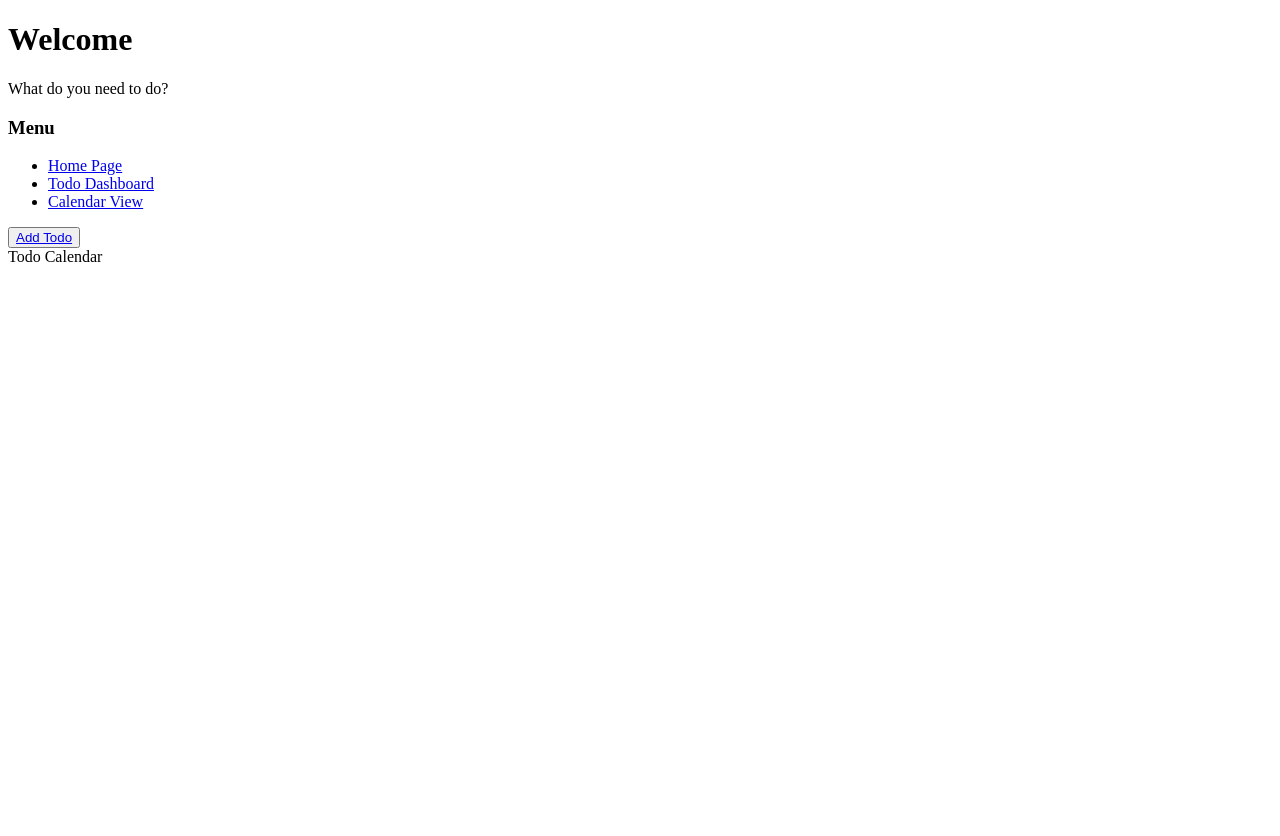
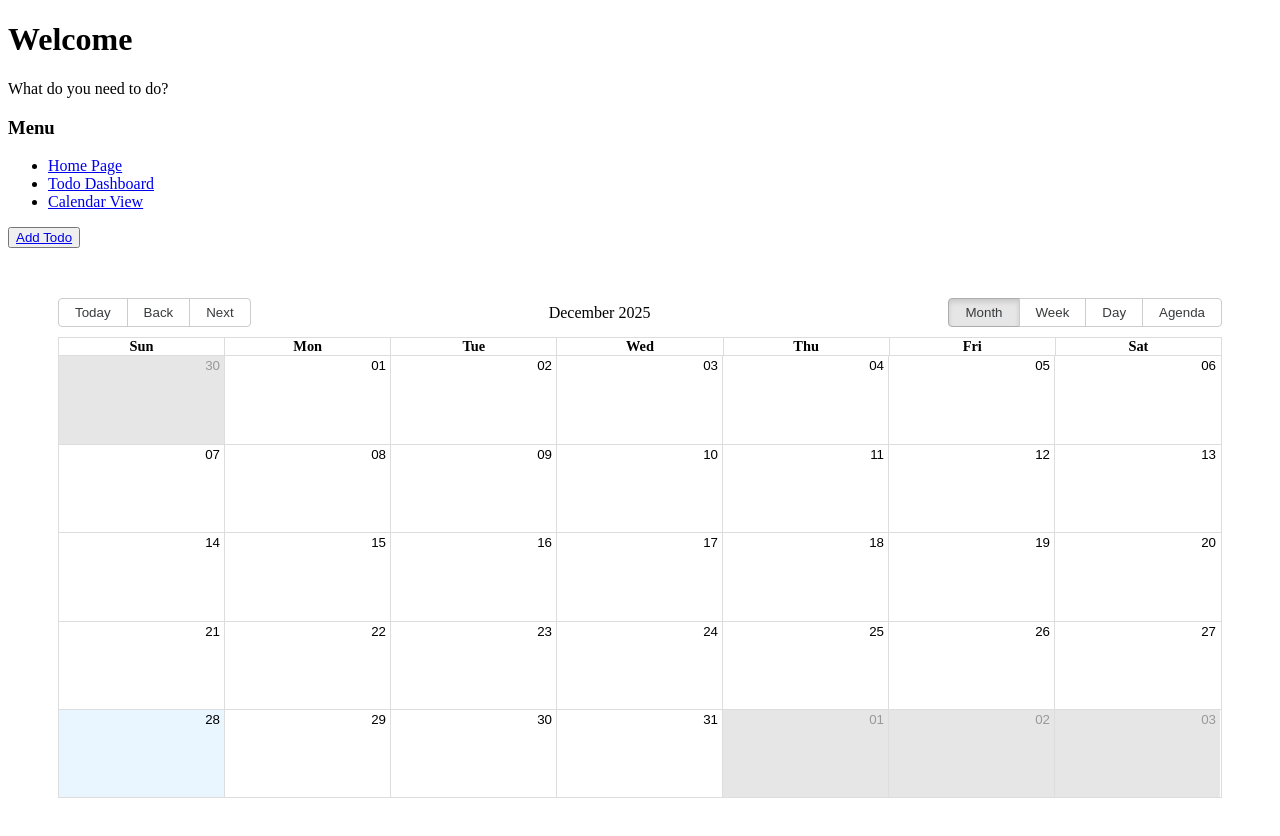
Before and after one commit to mfdigug/phase-2-project, a React (Create React App) app: page /todocalendar in a window 1280 px wide. Shown: the top 836 px of the page. Before the commit the page ends 800 px from the top, so only its background shows below. Built offline with nearby package versions, Linux system fonts and the light colour scheme; no server answers.

Commit message:
added react-big-calendar and date-fns to TodoCalendar component and set events to allTodos state variable

```diff
--- a/package.json
+++ b/package.json
@@ -14,6 +14,8 @@
     "@testing-library/user-event": "^13.5.0",
     "date-fns": "^4.1.0",
     "react": "^19.2.3",
+    "react-big-calendar": "^1.19.4",
+    "react-date-picker": "^12.0.1",
     "react-dom": "^19.2.3",
     "react-router-dom": "^7.11.0",
     "react-scripts": "5.0.1",
--- a/src/AddTodo.js
+++ b/src/AddTodo.js
@@ -89,10 +89,7 @@ function AddTodo({ onHandleAddTodo }){
           value={newTodo.end}
           onChange={handleChange}
         />
-
-
-
-
+        <br />
         <button type="submit">Add todo</button>
       </form>
     </div>
--- a/src/App.js
+++ b/src/App.js
@@ -78,7 +78,7 @@ function App() {
         <Route
           path="/todocalendar"
           element={
-            <TodoCalendar />
+            <TodoCalendar allTodos={allTodos}/>
           }
         />
 
--- a/src/TodoCalendar.js
+++ b/src/TodoCalendar.js
@@ -1,8 +1,35 @@
-import React from 'react'
+import { Calendar, dateFnsLocalizer } from 'react-big-calendar'
+import format from "date-fns/format"
+import parse from "date-fns/parse"
+import startOfWeek from "date-fns/startOfWeek"
+import getDay from "date-fns/getDay"
+import "react-big-calendar/lib/css/react-big-calendar.css"
+import DatePicker from "react-date-picker"
 
-const TodoCalendar = () => {
+const locales = {
+  "en-AU": require('date-fns/locale/en-AU')
+}
+
+const localizer = dateFnsLocalizer({
+  format,
+  parse,
+  startOfWeek,
+  getDay,
+  locales
+})
+
+
+function TodoCalendar({ allTodos }){
   return (
-    <div>Todo Calendar</div>
+    <div>
+      <Calendar
+        localizer={localizer}
+        events={allTodos}
+        startAccessor="start"
+        endAccessor="end"
+        style={{height: 500, margin: "50px"}}
+      />
+    </div>
   )
 }
 
```
Also changed, not shown: 1 other file (tests, documents, lock files or other folders).
